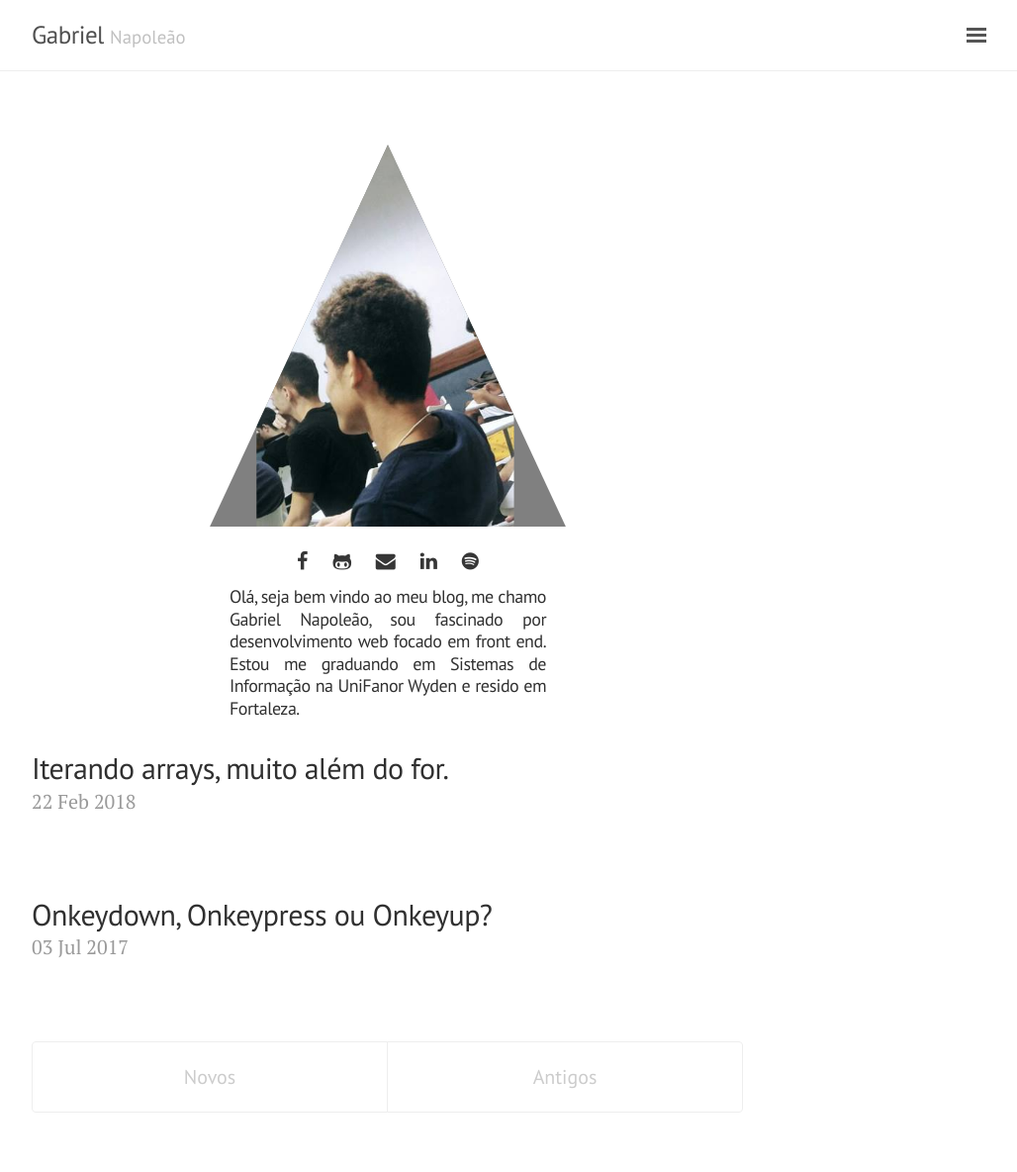
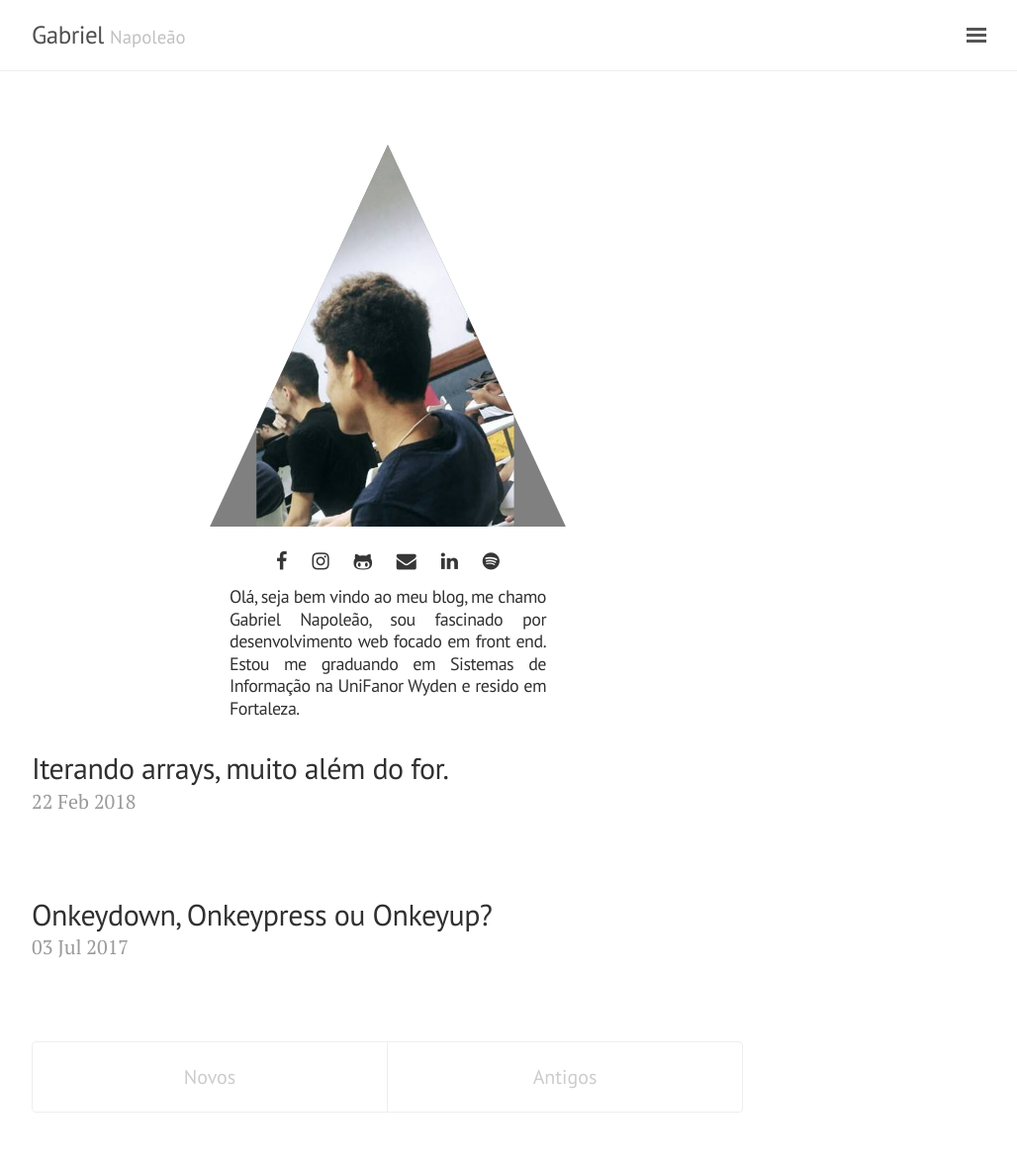
Before and after one commit to whoamindx/whoamindx.github.io, a Jekyll site: the page built from index.html, in a window 1280 px wide. Shown: the whole page at 99% size, without its empty margins (248-1276 px from the left). Built offline with Jekyll 4.4.1, drawn with Linux system fonts in a browser that asks for light colours; the list of posts is cut into pages by our own code.

Commit message:
Update index.html

```diff
--- a/index.html
+++ b/index.html
@@ -13,6 +13,9 @@ title: Home
   </div>
   <a href="{{ site.contacts.facebook }}" target="_blank">
     <i class="fa fa-facebook" aria-hidden="true"></i>
+  </a>
+  <a href="{{ site.contacts.instagram }}" target="_blank">
+    <i class="fa fa-instagram" aria-hidden="true"></i>
   </a>
   <a href="{{ site.contacts.github }}" target="_blank">
     <i class="fa fa-github-alt" aria-hidden="true"></i>
```
